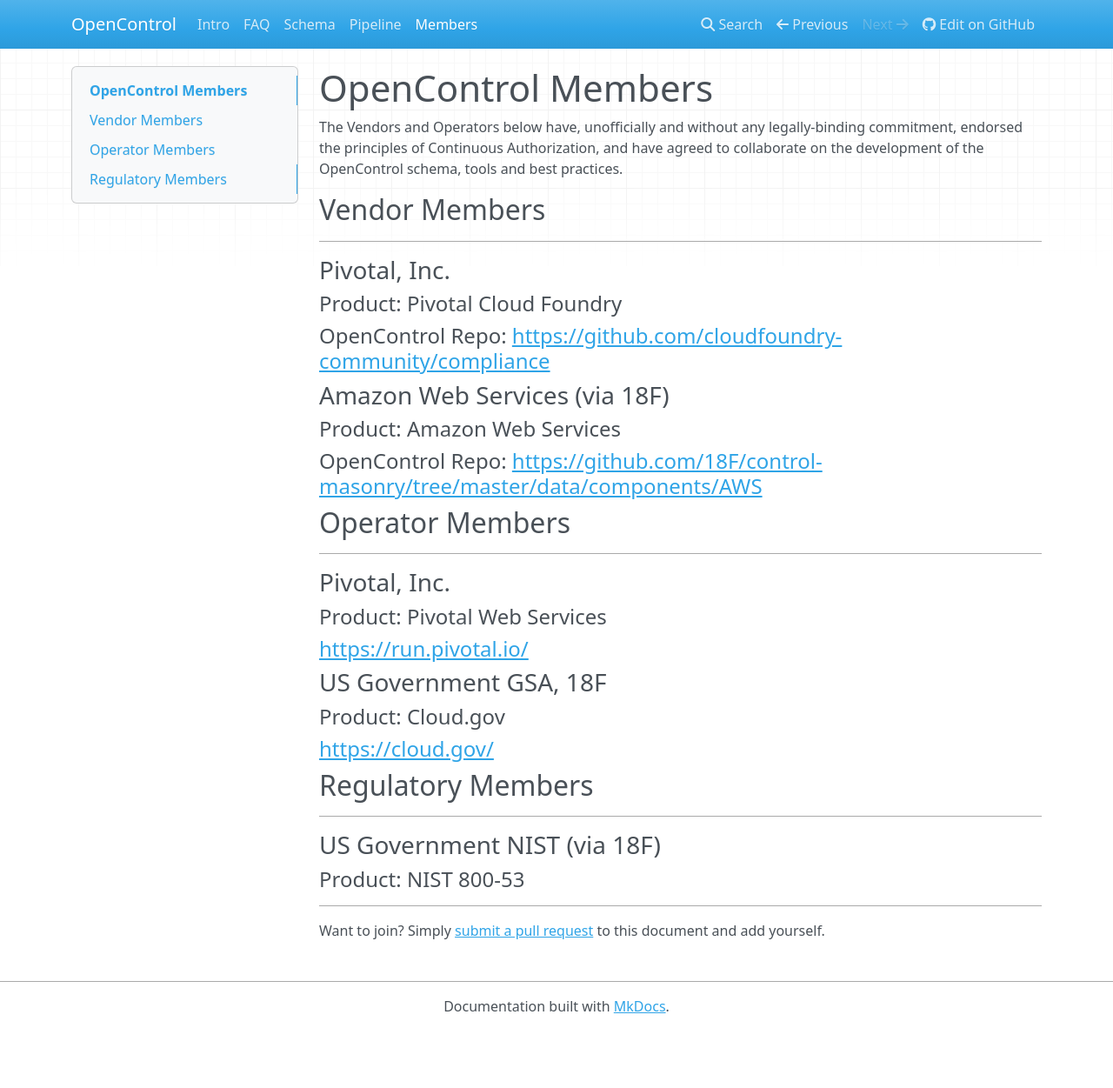
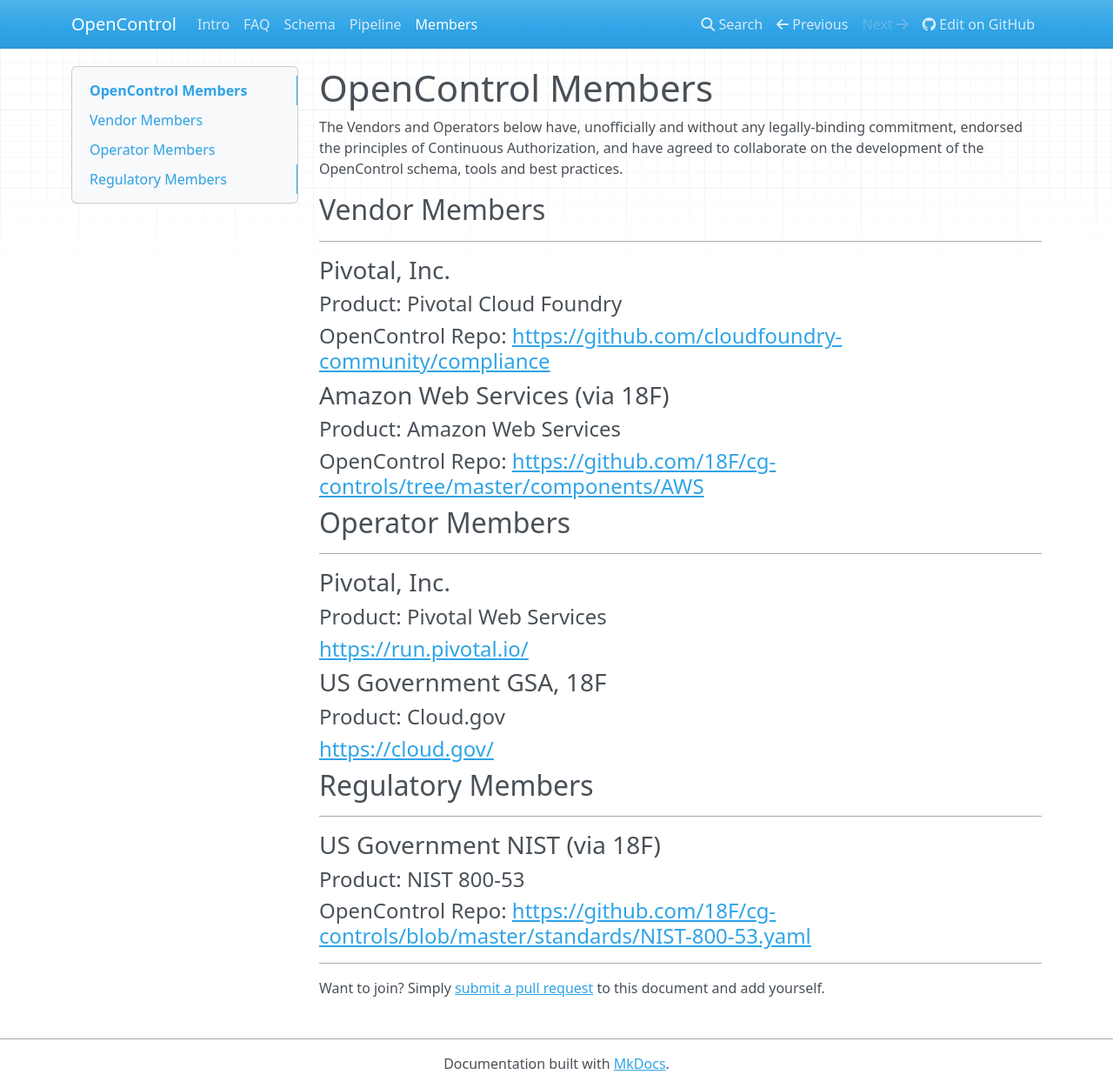
Before and after one commit to opencontrol/website, an MkDocs documentation site: the page built from docs/members.md, in a window 1280 px wide and 1251 px high. Shown: the whole window at 87% size. Built offline with MkDocs 1.6.1, drawn with Linux system fonts in a browser that asks for light colours; nearby versions of some CDN libraries; old or Windows-style settings are respelled for this version of MkDocs; some of the changed lines change nothing that is shown.

Commit message:
Update links to use cg-controls repo

```diff
--- a/docs/members.md
+++ b/docs/members.md
@@ -14,7 +14,7 @@
 
 ### Amazon Web Services (via 18F)
 #### Product: __Amazon Web Services__
-#### OpenControl Repo: [https://github.com/18F/control-masonry/tree/master/data/components/AWS](https://github.com/18F/control-masonry/tree/master/data/components/AWS)
+#### OpenControl Repo: [https://github.com/18F/cg-controls/tree/master/components/AWS](https://github.com/18F/cg-controls/tree/master/components/AWS)
 
 ## Operator Members
 ___
@@ -32,7 +32,7 @@
 
 ### US Government NIST (via 18F)
 #### Product: __NIST 800-53__
-
+#### OpenControl Repo: [https://github.com/18F/cg-controls/blob/master/standards/NIST-800-53.yaml](https://github.com/18F/cg-controls/blob/master/standards/NIST-800-53.yaml)
 
 ___
 Want to join? Simply [submit a pull request](https://github.com/opencontrol/opencontrol.github.io/compare) to this document and add yourself.
```
